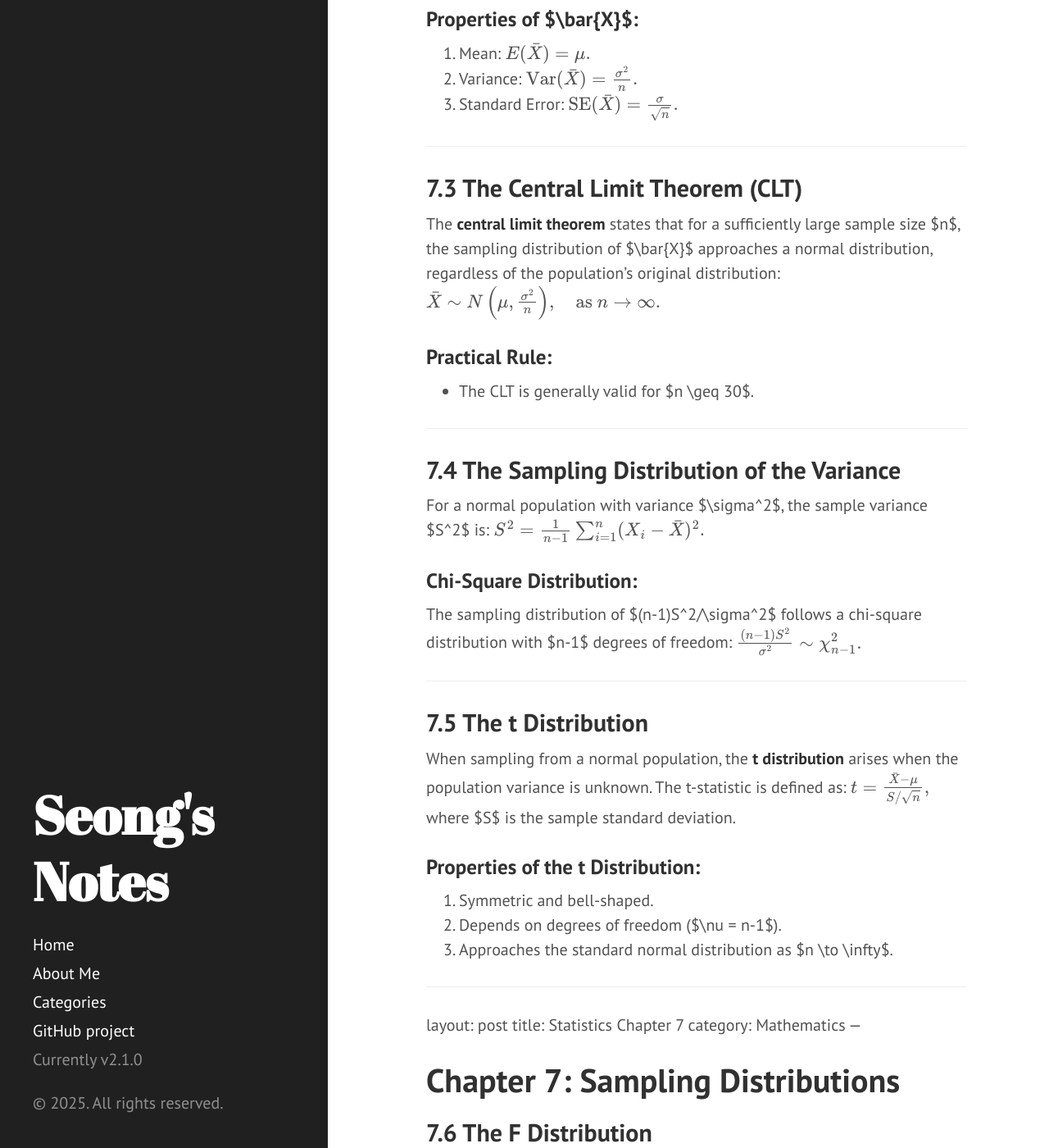
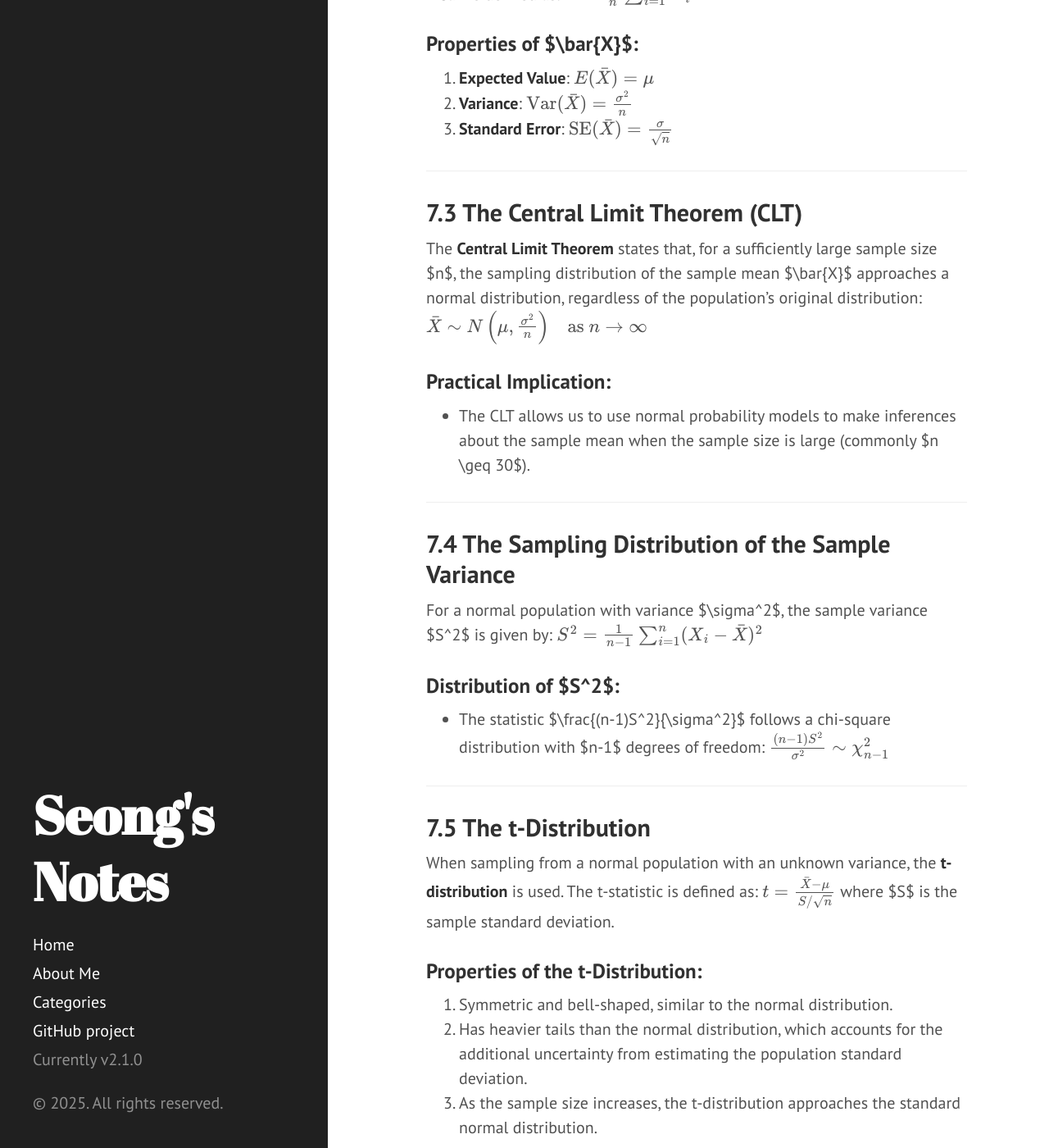
Before and after one commit to GwangseongCho/GwangseongCho.github.io, a Jekyll site: the page built from _posts/2024-11-20-statistics-chapter7.md, in a window 1280 px wide and 1400 px high, scrolled down 967 px. Shown: the whole window at 82% size. Built offline with Jekyll 4.4.1, drawn with Linux system fonts in a browser that asks for light colours; formulas are drawn with MathJax 3; some of the changed text lies outside the part shown.

Commit message:
chapter 7

```diff
--- a/_posts/2024-11-20-statistics-chapter7.md
+++ b/_posts/2024-11-20-statistics-chapter7.md
@@ -7,140 +7,151 @@
 # Chapter 7: Sampling Distributions
 
 ## Purpose of this Chapter
-This chapter explores the concept of **sampling distributions**, which describe the behavior of sample statistics (e.g., sample mean, variance) across repeated sampling. Topics include the central limit theorem, the sampling distribution of the mean and variance, and chi-square, t, and F distributions.
+This chapter delves into **sampling distributions**, which describe the distribution of sample statistics over repeated sampling from the same population. Understanding sampling distributions is crucial for making inferences about population parameters based on sample data.
 
 ---
 
 ## 7.1 Introduction
 
-### Key Definitions:
-- **Population**: The entire set of observations.
-- **Sample**: A subset of the population.
-- **Statistic**: A numerical measure computed from the sample (e.g., sample mean $\bar{X}$).
-- **Sampling Distribution**: The probability distribution of a statistic.
+### Key Concepts:
+- **Population**: The entire set of individuals or observations.
+- **Sample**: A subset drawn from the population.
+- **Statistic**: A numerical measure computed from a sample (e.g., sample mean $\bar{X}$).
+- **Sampling Distribution**: The probability distribution of a statistic over all possible samples of a given size from the population.
 
 ---
 
-## 7.2 The Sampling Distribution of the Mean
+## 7.2 The Sampling Distribution of the Sample Mean
 
-If $X_1, X_2, \ldots, X_n$ are independent and identically distributed (i.i.d.) random variables with mean $\mu$ and variance $\sigma^2$, then the **sample mean** is:
+If $X_1, X_2, \ldots, X_n$ are independent and identically distributed (i.i.d.) random variables with mean $\mu$ and variance $\sigma^2$, the **sample mean** is defined as:
 $$
-\bar{X} = \frac{1}{n} \sum_{i=1}^n X_i.
+\bar{X} = \frac{1}{n} \sum_{i=1}^n X_i
 $$
 
 ### Properties of $\bar{X}$:
-1. Mean:
+1. **Expected Value**:
    $$
-   E(\bar{X}) = \mu.
+   E(\bar{X}) = \mu
    $$
-2. Variance:
+2. **Variance**:
    $$
-   \text{Var}(\bar{X}) = \frac{\sigma^2}{n}.
+   \text{Var}(\bar{X}) = \frac{\sigma^2}{n}
    $$
-3. Standard Error:
+3. **Standard Error**:
    $$
-   \text{SE}(\bar{X}) = \frac{\sigma}{\sqrt{n}}.
+   \text{SE}(\bar{X}) = \frac{\sigma}{\sqrt{n}}
    $$
 
 ---
 
 ## 7.3 The Central Limit Theorem (CLT)
 
-The **central limit theorem** states that for a sufficiently large sample size $n$, the sampling distribution of $\bar{X}$ approaches a normal distribution, regardless of the population's original distribution:
+The **Central Limit Theorem** states that, for a sufficiently large sample size $n$, the sampling distribution of the sample mean $\bar{X}$ approaches a normal distribution, regardless of the population's original distribution:
 $$
-\bar{X} \sim N\left(\mu, \frac{\sigma^2}{n}\right), \quad \text{as } n \to \infty.
+\bar{X} \sim N\left(\mu, \frac{\sigma^2}{n}\right) \quad \text{as } n \to \infty
 $$
 
-### Practical Rule:
-- The CLT is generally valid for $n \geq 30$.
+### Practical Implication:
+- The CLT allows us to use normal probability models to make inferences about the sample mean when the sample size is large (commonly $n \geq 30$).
 
 ---
 
-## 7.4 The Sampling Distribution of the Variance
+## 7.4 The Sampling Distribution of the Sample Variance
 
-For a normal population with variance $\sigma^2$, the sample variance $S^2$ is:
+For a normal population with variance $\sigma^2$, the sample variance $S^2$ is given by:
 $$
-S^2 = \frac{1}{n-1} \sum_{i=1}^n (X_i - \bar{X})^2.
+S^2 = \frac{1}{n-1} \sum_{i=1}^n (X_i - \bar{X})^2
 $$
 
-### Chi-Square Distribution:
-The sampling distribution of $(n-1)S^2/\sigma^2$ follows a chi-square distribution with $n-1$ degrees of freedom:
-$$
-\frac{(n-1)S^2}{\sigma^2} \sim \chi^2_{n-1}.
-$$
+### Distribution of $S^2$:
+- The statistic $\frac{(n-1)S^2}{\sigma^2}$ follows a chi-square distribution with $n-1$ degrees of freedom:
+  $$
+  \frac{(n-1)S^2}{\sigma^2} \sim \chi^2_{n-1}
+  $$
 
 ---
 
-## 7.5 The t Distribution
+## 7.5 The t-Distribution
 
-When sampling from a normal population, the **t distribution** arises when the population variance is unknown. The t-statistic is defined as:
+When sampling from a normal population with an unknown variance, the **t-distribution** is used. The t-statistic is defined as:
 $$
-t = \frac{\bar{X} - \mu}{S / \sqrt{n}},
+t = \frac{\bar{X} - \mu}{S / \sqrt{n}}
 $$
 where $S$ is the sample standard deviation.
 
-### Properties of the t Distribution:
-1. Symmetric and bell-shaped.
-2. Depends on degrees of freedom ($\nu = n-1$).
-3. Approaches the standard normal distribution as $n \to \infty$.
-
----
-layout: post
-title: Statistics Chapter 7
-category: Mathematics
----
-
-# Chapter 7: Sampling Distributions
-
-## 7.6 The F Distribution
-
-### Definition
-
-The **F distribution** arises as the ratio of two independent chi-square variables divided by their degrees of freedom. If $X_1 \sim \chi^2_{\nu_1}$ and $X_2 \sim \chi^2_{\nu_2}$, then:
-$$
-F = \frac{\frac{X_1}{\nu_1}}{\frac{X_2}{\nu_2}} \sim F_{\nu_1, \nu_2}.
-$$
-
-### Applications
-1. Comparing variances.
-2. Analysis of variance (ANOVA).
+### Properties of the t-Distribution:
+1. Symmetric and bell-shaped, similar to the normal distribution.
+2. Has heavier tails than the normal distribution, which accounts for the additional uncertainty from estimating the population standard deviation.
+3. As the sample size increases, the t-distribution approaches the standard normal distribution.
 
 ---
 
-## 7.7 The Relationship Between the t, F, and Chi-Square Distributions
+## 7.6 The F-Distribution
 
-1. If $Z \sim N(0, 1)$ and $X \sim \chi^2_\nu$, then:
-   $$
-   t = \frac{Z}{\sqrt{X / \nu}} \sim t_\nu.
-   $$
-2. If $X_1 \sim \chi^2_{\nu_1}$ and $X_2 \sim \chi^2_{\nu_2}$, then:
-   $$
-   F = \frac{\frac{X_1}{\nu_1}}{\frac{X_2}{\nu_2}} \sim F_{\nu_1, \nu_2}.
-   $$
+The **F-distribution** arises when comparing two sample variances. If $S_1^2$ and $S_2^2$ are independent sample variances from normal populations, the F-statistic is:
+$$
+F = \frac{S_1^2 / \sigma_1^2}{S_2^2 / \sigma_2^2}
+$$
+
+### Properties of the F-Distribution:
+1. It is skewed to the right.
+2. Defined only for positive values.
+3. Used primarily in analysis of variance (ANOVA) and regression analysis.
 
 ---
 
-## 7.8 Sampling Distributions in Practice
+## 7.7 Relationships Among Distributions
 
-### Practical Considerations
-1. For small sample sizes, use the $t$ distribution when the population variance is unknown.
-2. For comparing variances, use the $F$ distribution.
+1. **Chi-Square and Normal**:
+   - If $Z \sim N(0, 1)$, then $Z^2 \sim \chi^2_1$.
+
+2. **t-Distribution**:
+   - If $Z \sim N(0, 1)$ and $W \sim \chi^2_\nu$ are independent, then:
+     $$
+     t = \frac{Z}{\sqrt{W / \nu}} \sim t_\nu
+     $$
+
+3. **F-Distribution**:
+   - If $W_1 \sim \chi^2_{\nu_1}$ and $W_2 \sim \chi^2_{\nu_2}$ are independent, then:
+     $$
+     F = \frac{(W_1 / \nu_1)}{(W_2 / \nu_2)} \sim F_{\nu_1, \nu_2}
+     $$
 
 ---
 
-### Example
+## 7.8 Applications of Sampling Distributions
 
-If $X_1, X_2, \ldots, X_5$ are sampled from a normal population with $\mu = 10$ and $\sigma^2 = 4$, the sampling distribution of $\bar{X}$ is:
-$$
-\bar{X} \sim N\left(10, \frac{4}{5}\right).
-$$
+### Estimation:
+- Sampling distributions provide the foundation for constructing confidence intervals for population parameters.
+
+### Hypothesis Testing:
+- They are essential for determining the distribution of test statistics under the null hypothesis.
+
+### Quality Control:
+- Understanding the variability of sample statistics helps in setting control limits for process monitoring.
 
 ---
 
 ## 7.9 Summary
 
-This chapter introduced key concepts of sampling distributions, including:
-1. The sampling distribution of the sample mean and variance.
-2. The central limit theorem.
-3. Special distributions such as $t$, chi-square, and $F$.
-4. Applications of these distributions in hypothesis testing and estimation.
+In this chapter, we explored:
+1. The concept of sampling distributions and their importance in statistical inference.
+2. The Central Limit Theorem and its implications.
+3. Key distributions: chi-square, t, and F, along with their applications.
+
+---
+
+## Exercises
+
+1. **Sampling Distribution of the Mean**:
+   - Given a population with mean $\mu = 50$ and standard deviation $\sigma = 10$, what is the probability that the sample mean $\bar{X}$ for a sample of size $n = 25$ falls between 48 and 52?
+
+2. **Application of the Central Limit Theorem**:
+   - A population has a mean of 100 and a standard deviation of 20. If a random sample of size 40 is selected, what is the probability that the sample mean is greater than 105?
+
+3. **t-Distribution Application**:
+   - A sample of size 15 yields a sample mean of 75 and a sample standard deviation of 8. Construct a 95% confidence interval for the population mean.
+
+4. **F-Distribution in Variance Comparison**:
+   - Two independent samples have sizes $n_1 = 10$ and $n_2 = 12$ with sample variances $S_1^2 = 15$ and $S_2^2 = 20$, respectively. Test at the 5% significance level whether the two population variances
+::contentReference[oaicite:0]{index=0}
```
